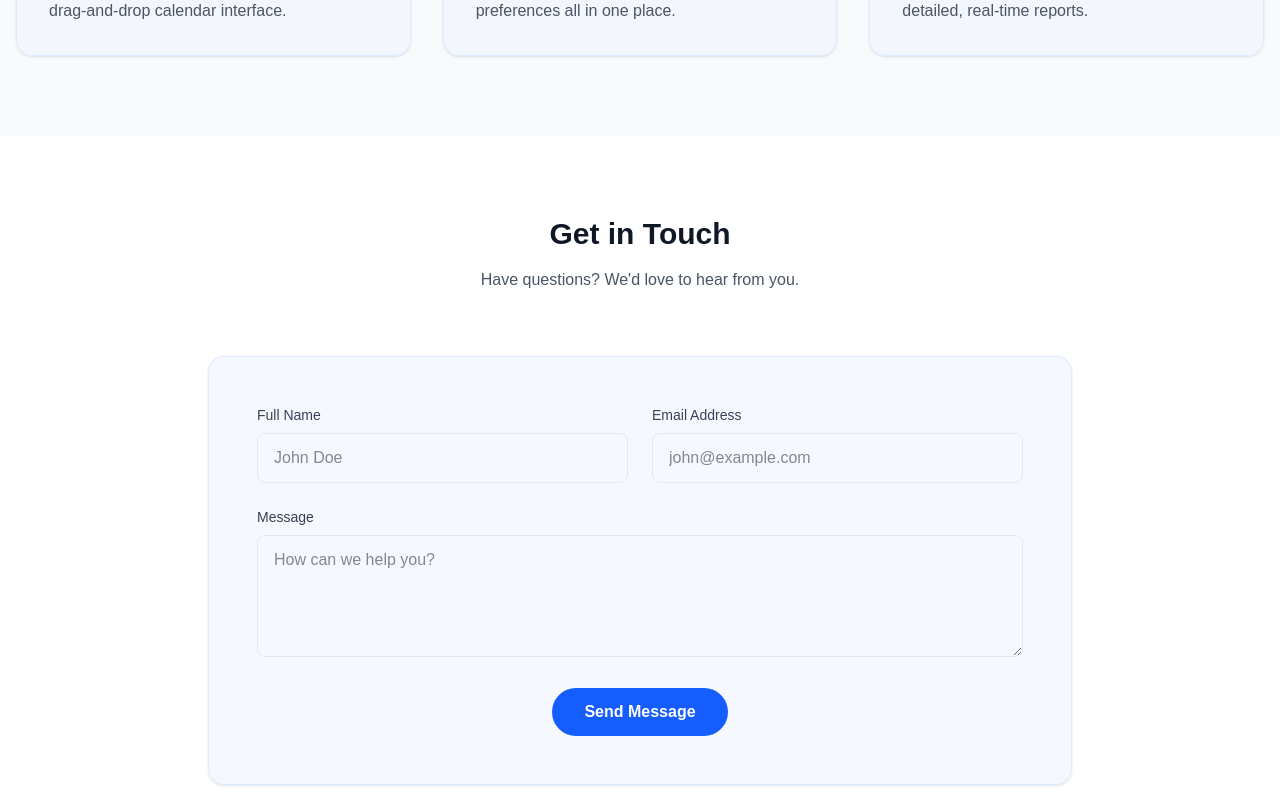
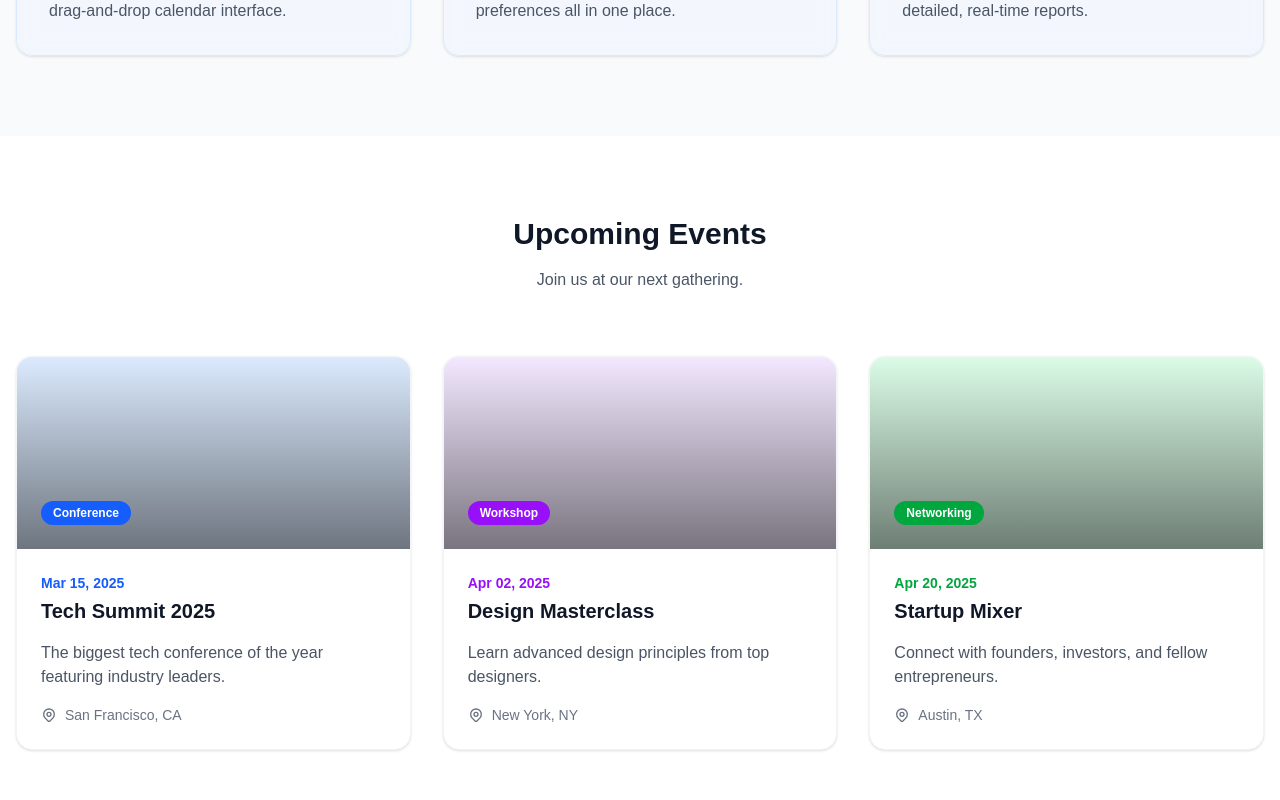
Before and after one commit to Kadam-Atharva/eventmento-frontend, a Next.js app: page / in a window 1280 px wide. Shown: the part 1020-1820 px from the top of the page. Built offline with nearby package versions, Linux system fonts and the light colour scheme.

Commit message:
feat: Implement the main landing page component including header, hero, features, and upcoming events sections.

```diff
--- a/src/Componentes/main.jsx
+++ b/src/Componentes/main.jsx
@@ -19,7 +19,7 @@ const Main = () => {
                     {/* Desktop Navigation */}
                     <nav className="hidden md:block">
                         <ul className="flex space-x-8">
-                            {['Features', 'Pricing', 'Contact'].map((item) => (
+                            {['Features', 'Events', 'Contact'].map((item) => (
                                 <li key={item}>
                                     <a
                                         href={item === 'Contact' ? '#contact' : '#'}
@@ -51,7 +51,7 @@ const Main = () => {
                 {/* Mobile Menu Dropdown */}
                 {isMobileMenuOpen && (
                     <div className="md:hidden absolute top-full left-0 right-0 bg-white/95 backdrop-blur-md border-b border-blue-100 shadow-lg py-4 px-4 flex flex-col space-y-4">
-                        {['Features', 'Pricing', 'Contact'].map((item) => (
+                        {['Features', 'Events', 'Contact'].map((item) => (
                             <a
                                 key={item}
                                 href={item === 'Contact' ? '#contact' : '#'}
@@ -119,6 +119,83 @@ const Main = () => {
                     </div>
                 </section>
 
+                {/* Upcoming Events Section */}
+                <section id="events" className="py-20">
+                    <div className="container mx-auto px-4">
+                        <div className="text-center mb-16">
+                            <h2 className="text-3xl font-bold mb-4">Upcoming Events</h2>
+                            <p className="text-gray-600">Join us at our next gathering.</p>
+                        </div>
+                        <div className="grid md:grid-cols-3 gap-8">
+                            {/* Event Card 1 */}
+                            <div className="bg-white rounded-2xl shadow-sm hover:shadow-md transition overflow-hidden border border-gray-100 group">
+                                <div className="h-48 bg-blue-100 relative overflow-hidden">
+                                     <div className="absolute inset-0 bg-gradient-to-t from-black/50 to-transparent flex items-end p-6">
+                                        <span className="bg-blue-600 text-white text-xs font-bold px-3 py-1 rounded-full">Conference</span>
+                                     </div>
+                                </div>
+                                <div className="p-6">
+                                    <div className="flex justify-between items-start mb-4">
+                                        <div>
+                                            <p className="text-blue-600 text-sm font-semibold mb-1">Mar 15, 2025</p>
+                                            <h3 className="text-xl font-bold group-hover:text-blue-600 transition">Tech Summit 2025</h3>
+                                        </div>
+                                    </div>
+                                    <p className="text-gray-600 mb-4 line-clamp-2">The biggest tech conference of the year featuring industry leaders.</p>
+                                    <div className="flex items-center text-gray-500 text-sm">
+                                         <svg className="w-4 h-4 mr-2" fill="none" stroke="currentColor" viewBox="0 0 24 24"><path strokeLinecap="round" strokeLinejoin="round" strokeWidth="2" d="M17.657 16.657L13.414 20.9a1.998 1.998 0 01-2.827 0l-4.244-4.243a8 8 0 1111.314 0z"></path><path strokeLinecap="round" strokeLinejoin="round" strokeWidth="2" d="M15 11a3 3 0 11-6 0 3 3 0 016 0z"></path></svg>
+                                         San Francisco, CA
+                                    </div>
+                                </div>
+                            </div>
+
+                            {/* Event Card 2 */}
+                             <div className="bg-white rounded-2xl shadow-sm hover:shadow-md transition overflow-hidden border border-gray-100 group">
+                                <div className="h-48 bg-purple-100 relative overflow-hidden">
+                                    <div className="absolute inset-0 bg-gradient-to-t from-black/50 to-transparent flex items-end p-6">
+                                        <span className="bg-purple-600 text-white text-xs font-bold px-3 py-1 rounded-full">Workshop</span>
+                                     </div>
+                                </div>
+                                <div className="p-6">
+                                    <div className="flex justify-between items-start mb-4">
+                                        <div>
+                                            <p className="text-purple-600 text-sm font-semibold mb-1">Apr 02, 2025</p>
+                                            <h3 className="text-xl font-bold group-hover:text-purple-600 transition">Design Masterclass</h3>
+                                        </div>
+                                    </div>
+                                    <p className="text-gray-600 mb-4 line-clamp-2">Learn advanced design principles from top designers.</p>
+                                    <div className="flex items-center text-gray-500 text-sm">
+                                         <svg className="w-4 h-4 mr-2" fill="none" stroke="currentColor" viewBox="0 0 24 24"><path strokeLinecap="round" strokeLinejoin="round" strokeWidth="2" d="M17.657 16.657L13.414 20.9a1.998 1.998 0 01-2.827 0l-4.244-4.243a8 8 0 1111.314 0z"></path><path strokeLinecap="round" strokeLinejoin="round" strokeWidth="2" d="M15 11a3 3 0 11-6 0 3 3 0 016 0z"></path></svg>
+                                         New York, NY
+                                    </div>
+                                </div>
+                            </div>
+
+                            {/* Event Card 3 */}
+                             <div className="bg-white rounded-2xl shadow-sm hover:shadow-md transition overflow-hidden border border-gray-100 group">
+                                <div className="h-48 bg-green-100 relative overflow-hidden">
+                                     <div className="absolute inset-0 bg-gradient-to-t from-black/50 to-transparent flex items-end p-6">
+                                        <span className="bg-green-600 text-white text-xs font-bold px-3 py-1 rounded-full">Networking</span>
+                                     </div>
+                                </div>
+                                <div className="p-6">
+                                    <div className="flex justify-between items-start mb-4">
+                                        <div>
+                                            <p className="text-green-600 text-sm font-semibold mb-1">Apr 20, 2025</p>
+                                            <h3 className="text-xl font-bold group-hover:text-green-600 transition">Startup Mixer</h3>
+                                        </div>
+                                    </div>
+                                    <p className="text-gray-600 mb-4 line-clamp-2">Connect with founders, investors, and fellow entrepreneurs.</p>
+                                    <div className="flex items-center text-gray-500 text-sm">
+                                         <svg className="w-4 h-4 mr-2" fill="none" stroke="currentColor" viewBox="0 0 24 24"><path strokeLinecap="round" strokeLinejoin="round" strokeWidth="2" d="M17.657 16.657L13.414 20.9a1.998 1.998 0 01-2.827 0l-4.244-4.243a8 8 0 1111.314 0z"></path><path strokeLinecap="round" strokeLinejoin="round" strokeWidth="2" d="M15 11a3 3 0 11-6 0 3 3 0 016 0z"></path></svg>
+                                         Austin, TX
+                                    </div>
+                                </div>
+                            </div>
+                        </div>
+                    </div>
+                </section>
+
                 {/* Contact Section */}
                 <section id="contact" className="py-20">
                     <div className="container mx-auto px-4 max-w-4xl">
@@ -170,7 +247,7 @@ const Main = () => {
                             <ul className="space-y-4">
                                 <li><a href="#" className="hover:text-white transition cursor-none">Home</a></li>
                                 <li><a href="#" className="hover:text-white transition cursor-none">Features</a></li>
-                                <li><a href="#" className="hover:text-white transition cursor-none">Pricing</a></li>
+                                <li><a href="#events" className="hover:text-white transition cursor-none">Events</a></li>
                                 <li><a href="#contact" className="hover:text-white transition cursor-none">Contact</a></li>
                             </ul>
                         </div>
```
